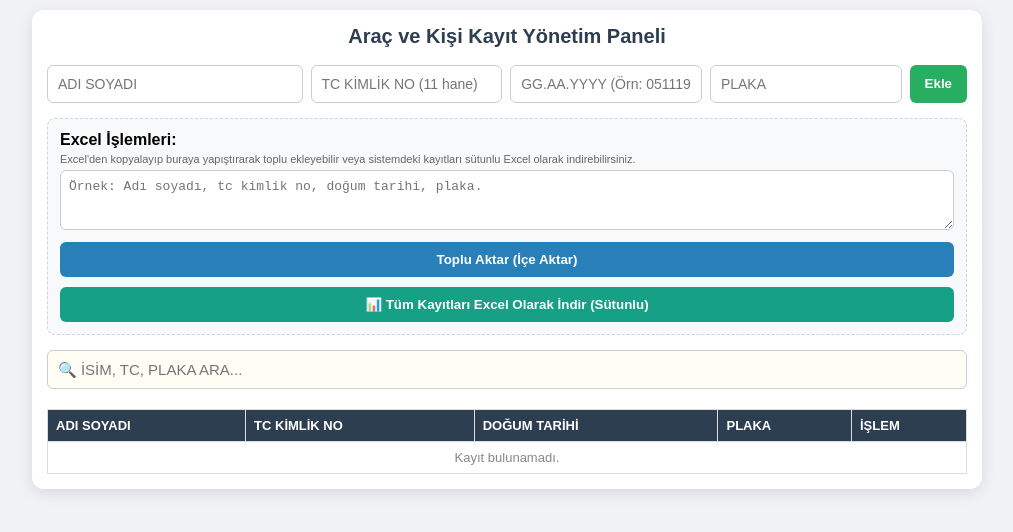
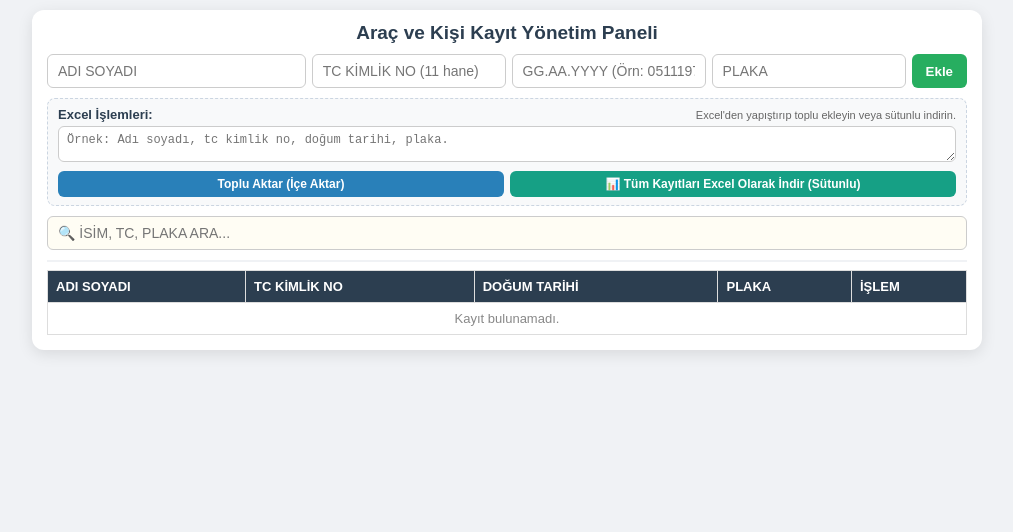
Before and after one commit to Elisyaaykanat/Kay-tvearamapaneli, a plain HTML site: page index.html in a window 1280 px wide. Shown: the whole page, without its empty margins (133-1146 px from the left). Drawn offline with Linux system fonts and the light colour scheme.

Commit message:
Update index.html

```diff
--- a/index.html
+++ b/index.html
@@ -21,25 +21,36 @@
             max-width: 950px;
             margin: 0 auto;
             background-color: white;
-            padding: 15px;
+            padding: 0 15px 15px 15px;
             border-radius: 12px;
             box-shadow: 0 4px 15px rgba(0, 0, 0, 0.1);
+        }
+        /* Üst kısmı sabit tutan kapsayıcı */
+        .sticky-header {
+            position: sticky;
+            top: 0;
+            background-color: white;
+            z-index: 100;
+            padding-top: 12px;
+            padding-bottom: 10px;
+            border-bottom: 2px solid #f0f2f5;
         }
         h2 {
             color: #2c3e50;
             text-align: center;
             margin-top: 0;
-            font-size: 20px;
+            margin-bottom: 10px;
+            font-size: 19px;
         }
         .form-grid {
             display: grid;
             grid-template-columns: 2fr 1.5fr 1.5fr 1.5fr auto;
-            gap: 8px;
-            margin-bottom: 15px;
+            gap: 6px;
+            margin-bottom: 10px;
         }
         input {
             width: 100%;
-            padding: 10px;
+            padding: 8px 10px;
             border: 1px solid #ccc;
             border-radius: 6px;
             font-size: 14px;
@@ -48,7 +59,7 @@
             background-color: #27ae60;
             color: white;
             border: none;
-            padding: 10px 15px;
+            padding: 8px 14px;
             border-radius: 6px;
             font-weight: bold;
             cursor: pointer;
@@ -56,37 +67,60 @@
         }
         button:hover { background-color: #219653; }
 
+        /* Daraltılmış Excel Alanı */
         .excel-section {
             background-color: #f8f9fa;
-            padding: 12px;
+            padding: 8px 10px;
             border-radius: 8px;
-            margin-bottom: 15px;
+            margin-bottom: 10px;
             border: 1px dashed #cbd5e1;
+        }
+        .excel-header {
+            display: flex;
+            justify-content: space-between;
+            align-items: center;
+            flex-wrap: wrap;
+            gap: 4px;
+        }
+        .excel-header strong {
+            font-size: 13px;
+            color: #2c3e50;
         }
         textarea {
             width: 100%;
-            height: 60px;
-            padding: 8px;
+            height: 36px;
+            padding: 6px 8px;
             border: 1px solid #ccc;
             border-radius: 6px;
+            margin-top: 4px;
+            font-size: 12px;
+            resize: vertical;
+        }
+        .excel-btn-group {
+            display: flex;
+            gap: 6px;
             margin-top: 5px;
-            font-size: 13px;
         }
         .excel-btn {
             background-color: #2980b9;
-            margin-top: 8px;
+            padding: 6px 10px;
+            font-size: 12px;
+            margin-top: 0;
         }
         .excel-btn:hover { background-color: #2471a3; }
 
         .export-btn {
             background-color: #16a085;
-            margin-top: 10px;
+            padding: 6px 10px;
+            font-size: 12px;
+            margin-top: 0;
         }
         .export-btn:hover { background-color: #138d75; }
 
-        .search-box { margin-bottom: 15px; }
+        .search-box { margin-bottom: 0; }
         .search-box input {
-            font-size: 15px;
+            font-size: 14px;
+            padding: 8px 10px;
             background-color: #fffdf4;
         }
 
@@ -94,11 +128,11 @@
             width: 100%;
             overflow-x: auto;
             -webkit-overflow-scrolling: touch;
+            margin-top: 8px;
         }
         table {
             width: 100%;
             border-collapse: collapse;
-            margin-top: 5px;
             min-width: 680px;
         }
         th, td {
@@ -153,39 +187,46 @@
         .info-text {
             font-size: 11px;
             color: #666;
-            margin-top: 4px;
         }
 
         @media screen and (max-width: 768px) {
             body { padding: 5px; }
-            .container { padding: 10px; }
-            .form-grid { grid-template-columns: 1fr; gap: 8px; }
+            .container { padding: 0 10px 10px 10px; }
+            .form-grid { grid-template-columns: 1fr 1fr; gap: 6px; }
+            .form-grid button { grid-column: span 2; }
+            .excel-btn-group { flex-direction: column; gap: 4px; }
         }
     </style>
 </head>
 <body>
 
     <div class="container">
+        <div class="sticky-header">
             <h2 id="panelBaslik">Araç ve Kişi Kayıt Yönetim Paneli</h2>
 
             <div class="form-grid">
                 <input type="text" id="adiSoyadi" placeholder="ADI SOYADI" oninput="this.value = this.value.toLocaleUpperCase('tr-TR')">
-            <input type="text" id="tcNo" placeholder="TC KİMLİK NO (11 hane)" maxlength="11" oninput="this.value = this.value.replace(/[^0-9]/g, '')">
-            <input type="text" id="dogumTarihi" placeholder="GG.AA.YYYY (Örn: 05111979)" maxlength="10" oninput="tarihBicimlendir(this)">
+                <input type="text" id="tcNo" inputmode="numeric" pattern="[0-9]*" placeholder="TC KİMLİK NO (11 hane)" maxlength="11" oninput="this.value = this.value.replace(/[^0-9]/g, '')">
+                <input type="text" id="dogumTarihi" inputmode="numeric" placeholder="GG.AA.YYYY (Örn: 05111979)" maxlength="10" oninput="tarihBicimlendir(this)">
                 <input type="text" id="plaka" placeholder="PLAKA" oninput="this.value = this.value.toLocaleUpperCase('tr-TR')">
                 <button id="islemButon" onclick="kayitIslemiYap()">Ekle</button>
             </div>
 
             <div class="excel-section">
+                <div class="excel-header">
                     <strong>Excel İşlemleri:</strong>
-            <div class="info-text">Excel'den kopyalayıp buraya yapıştırarak toplu ekleyebilir veya sistemdeki kayıtları sütunlu Excel olarak indirebilirsiniz.</div>
+                    <span class="info-text">Excel'den yapıştırıp toplu ekleyin veya sütunlu indirin.</span>
+                </div>
                 <textarea id="excelInput" placeholder="Örnek: Adı soyadı, tc kimlik no, doğum tarihi, plaka."></textarea>
+                <div class="excel-btn-group">
                     <button class="excel-btn" onclick="exceldenAktar()">Toplu Aktar (İçe Aktar)</button>
                     <button class="export-btn" onclick="excelsIndir()">📊 Tüm Kayıtları Excel Olarak İndir (Sütunlu)</button>
+                </div>
             </div>
 
             <div class="search-box">
                 <input type="text" id="aramaInput" oninput="this.value = this.value.toLocaleUpperCase('tr-TR')" onkeyup="filtrele()" placeholder="🔍 İSİM, TC, PLAKA ARA...">
+            </div>
         </div>
 
         <div class="table-responsive">
```
Lines whose indentation alone changed are shown as unchanged.
